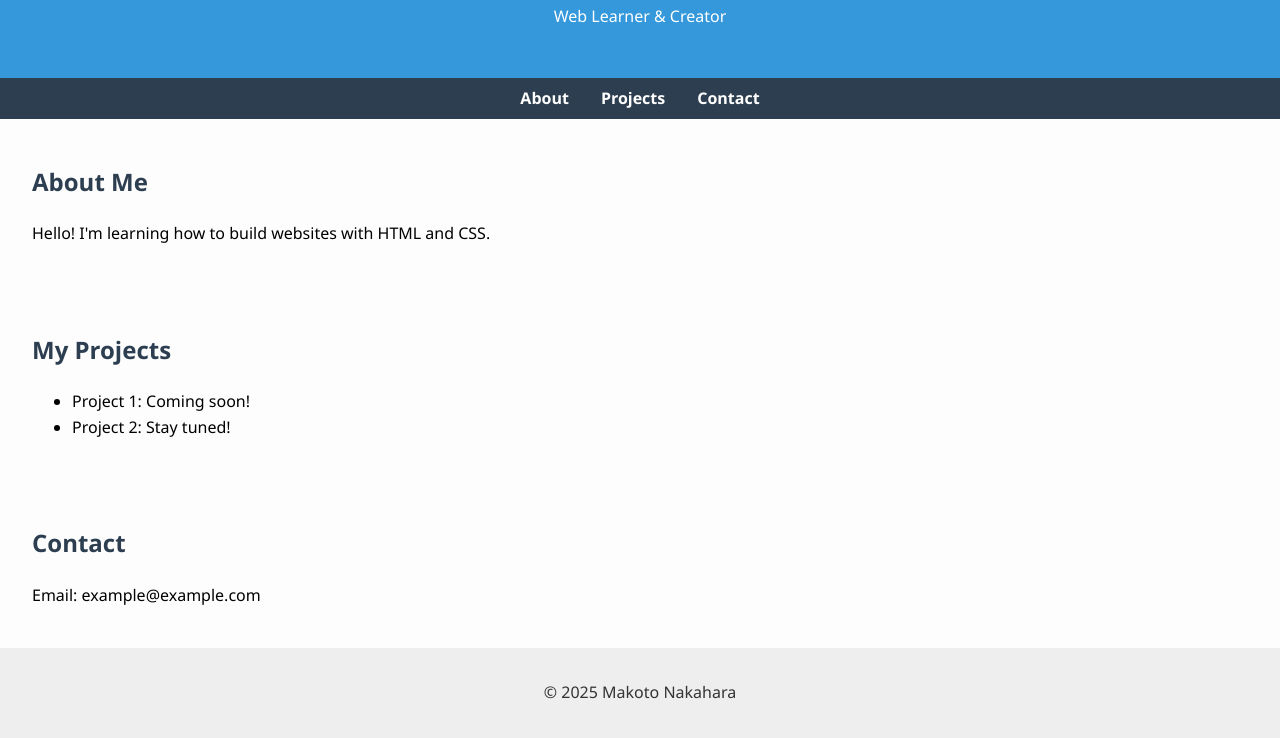
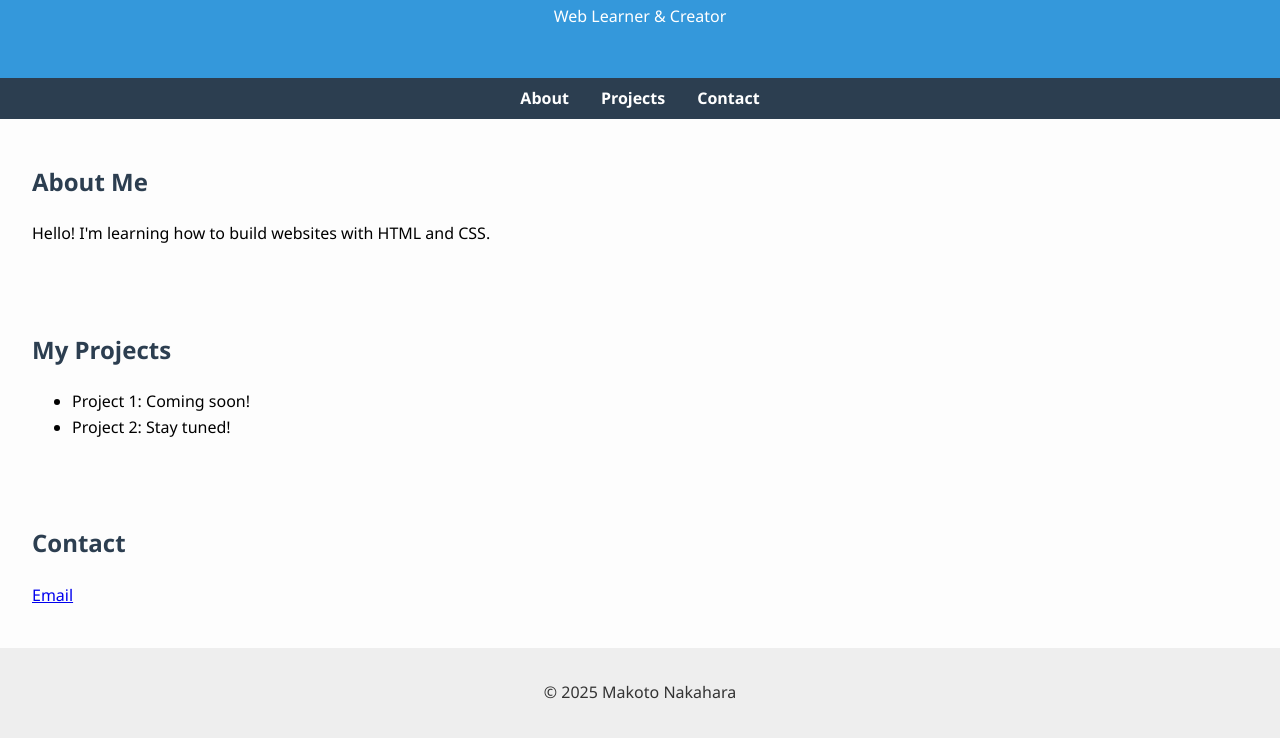
Before and after one commit to makotuoogle/my-portfolio-site, a plain HTML site: page index.html in a window 1280 px wide. Shown: the part 122-860 px from the top of the page. Drawn offline with Linux system fonts and the light colour scheme.

Commit message:
Update index.html

```diff
--- a/index.html
+++ b/index.html
@@ -33,7 +33,7 @@
 
   <section id="contact">
     <h2>Contact</h2>
-    <p>Email: example@example.com</p>
+    <p><a href="mailto:makoto.nakahara@konicaminolta.com">Email</a></p>
   </section>
 
   <footer>
```
